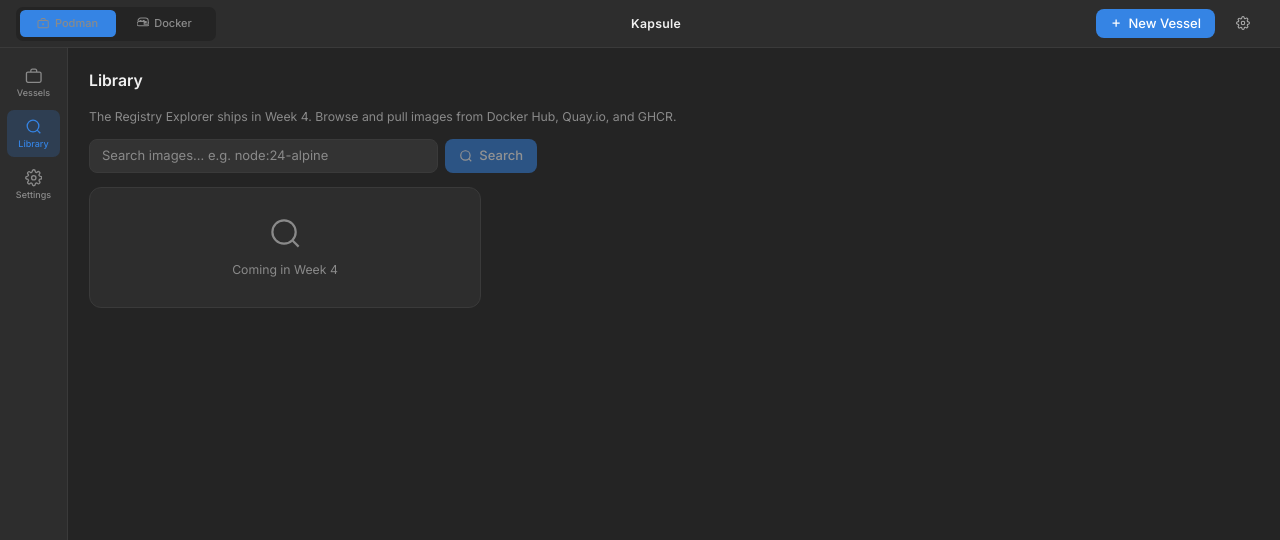
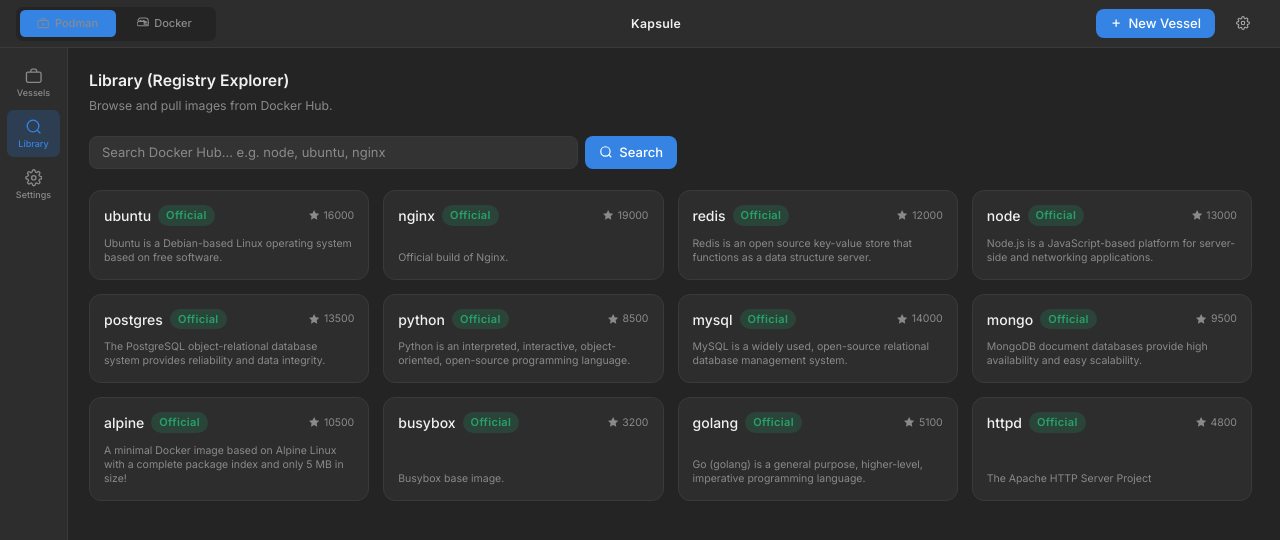
Before and after one commit to cshah25/kapsule, a SvelteKit app in the folder kapsule/: page /library in a window 1280 px wide. Shown: the top 540 px of the page. Built offline with nearby package versions, Linux system fonts and the light colour scheme.

Commit message:
feat: implement registry explorer library page

```diff
--- a/kapsule/src/routes/library/+page.svelte
+++ b/kapsule/src/routes/library/+page.svelte
@@ -1,39 +1,231 @@
 <script lang="ts">
-  /**
-   * library/+page.svelte — Registry Explorer (placeholder for Week 4)
-   */
+  import { invoke, Channel } from "@tauri-apps/api/core";
+  import { onMount } from "svelte";
+
+  interface SearchResult {
+    repo_name: string;
+    short_description: string;
+    star_count: number;
+    is_official: boolean;
+  }
+
+  interface PullProgress {
+    status: string;
+    progress: string;
+  }
+
+  let query = $state("");
+  let searching = $state(false);
+  let results = $state<SearchResult[]>([]);
+
+  let selectedImage = $state<string | null>(null);
+  let loadingTags = $state(false);
+  let tags = $state<string[]>([]);
+  let selectedTag = $state<string>("latest");
+
+  let pulling = $state(false);
+  let pullLog = $state<PullProgress[]>([]);
+
+  let debounceTimer: ReturnType<typeof setTimeout>;
+
+  onMount(() => {
+    loadPopular();
+  });
+
+  function loadPopular() {
+    results = [
+      { repo_name: "ubuntu", short_description: "Ubuntu is a Debian-based Linux operating system based on free software.", star_count: 16000, is_official: true },
+      { repo_name: "nginx", short_description: "Official build of Nginx.", star_count: 19000, is_official: true },
+      { repo_name: "redis", short_description: "Redis is an open source key-value store that functions as a data structure server.", star_count: 12000, is_official: true },
+      { repo_name: "node", short_description: "Node.js is a JavaScript-based platform for server-side and networking applications.", star_count: 13000, is_official: true },
+      { repo_name: "postgres", short_description: "The PostgreSQL object-relational database system provides reliability and data integrity.", star_count: 13500, is_official: true },
+      { repo_name: "python", short_description: "Python is an interpreted, interactive, object-oriented, open-source programming language.", star_count: 8500, is_official: true },
+      { repo_name: "mysql", short_description: "MySQL is a widely used, open-source relational database management system.", star_count: 14000, is_official: true },
+      { repo_name: "mongo", short_description: "MongoDB document databases provide high availability and easy scalability.", star_count: 9500, is_official: true },
+      { repo_name: "alpine", short_description: "A minimal Docker image based on Alpine Linux with a complete package index and only 5 MB in size!", star_count: 10500, is_official: true },
+      { repo_name: "busybox", short_description: "Busybox base image.", star_count: 3200, is_official: true },
+      { repo_name: "golang", short_description: "Go (golang) is a general purpose, higher-level, imperative programming language.", star_count: 5100, is_official: true },
+      { repo_name: "httpd", short_description: "The Apache HTTP Server Project", star_count: 4800, is_official: true }
+    ];
+    searching = false;
+  }
+
+  function onInput() {
+    clearTimeout(debounceTimer);
+    debounceTimer = setTimeout(() => {
+      if (query.trim() === "") {
+        loadPopular();
+      } else {
+        handleSearch();
+      }
+    }, 400); // 400ms debounce
+  }
+
+  async function handleSearch() {
+    if (!query.trim()) return;
+    searching = true;
+    selectedImage = null;
+    tags = [];
+    try {
+      results = await invoke<SearchResult[]>("search_images", { query: query.trim() });
+    } catch (err) {
+      console.error(err);
+    } finally {
+      searching = false;
+    }
+  }
+
+  async function selectImage(repo_name: string) {
+    selectedImage = repo_name;
+    loadingTags = true;
+    tags = [];
+    selectedTag = "latest";
+    try {
+      tags = await invoke<string[]>("get_image_tags", { image: repo_name });
+      if (!tags.includes("latest") && tags.length > 0) {
+        selectedTag = tags[0];
+      }
+    } catch (err) {
+      console.error(err);
+    } finally {
+      loadingTags = false;
+    }
+  }
+
+  async function handlePull() {
+    if (!selectedImage) return;
+    pulling = true;
+    pullLog = [];
+
+    const channel = new Channel<PullProgress>();
+    channel.onmessage = (msg) => {
+      if (msg.status === "Done") {
+        pulling = false;
+        return;
+      }
+      pullLog = [...pullLog, msg];
+      // Keep only last 10 logs so it doesn't flood UI
+      if (pullLog.length > 10) pullLog = pullLog.slice(pullLog.length - 10);
+    };
+
+    const imageToPull = `${selectedImage}:${selectedTag}`;
+    try {
+      await invoke("pull_image", { image: imageToPull, onMessage: channel });
+    } catch (err) {
+      console.error(err);
+      pulling = false;
+    }
+  }
 </script>
 
 <svelte:head>
   <title>Library — Kapsule</title>
 </svelte:head>
 
-<div class="flex flex-col gap-4 animate-fade-in">
-  <h1 class="text-lg font-semibold">Library</h1>
-  <p class="text-sm text-[var(--color-kap-muted)]">
-    The Registry Explorer ships in Week 4. Browse and pull images from Docker Hub, Quay.io, and GHCR.
-  </p>
+<div class="flex flex-col gap-6 animate-fade-in h-full">
+  <div>
+    <h1 class="text-lg font-semibold">Library (Registry Explorer)</h1>
+    <p class="text-sm text-[var(--color-kap-muted)] mt-1">
+      Browse and pull images from Docker Hub.
+    </p>
+  </div>
 
-  <!-- Stub search bar to show the design -->
-  <div class="flex gap-2 max-w-lg">
+  <form class="flex gap-2 max-w-2xl" onsubmit={(e) => { e.preventDefault(); handleSearch(); }}>
     <input
       id="library-search"
-      class="kap-input"
-      placeholder="Search images… e.g. node:24-alpine"
-      disabled
+      class="kap-input flex-1"
+      placeholder="Search Docker Hub… e.g. node, ubuntu, nginx"
+      bind:value={query}
+      oninput={onInput}
     />
-    <button class="btn btn-primary px-4 opacity-50 cursor-not-allowed" disabled>
-      <svg class="w-4 h-4" viewBox="0 0 24 24" fill="none" stroke="currentColor" stroke-width="2">
-        <circle cx="11" cy="11" r="8"/><line x1="21" y1="21" x2="16.65" y2="16.65"/>
-      </svg>
+    <button type="submit" class="btn btn-primary px-4" disabled={searching}>
+      {#if searching}
+        <div class="w-4 h-4 rounded-full border-2 border-white/20 border-t-white animate-spin"></div>
+      {:else}
+        <svg class="w-4 h-4" viewBox="0 0 24 24" fill="none" stroke="currentColor" stroke-width="2">
+          <circle cx="11" cy="11" r="8"/><line x1="21" y1="21" x2="16.65" y2="16.65"/>
+        </svg>
+      {/if}
       Search
     </button>
-  </div>
+  </form>
 
-  <div class="kap-card p-8 flex flex-col items-center gap-3 text-center max-w-md">
-    <svg class="w-10 h-10 text-[var(--color-kap-muted)]" viewBox="0 0 24 24" fill="none" stroke="currentColor" stroke-width="1.5">
-      <circle cx="11" cy="11" r="8"/><line x1="21" y1="21" x2="16.65" y2="16.65"/>
-    </svg>
-    <span class="text-sm text-[var(--color-kap-muted)]">Coming in Week 4</span>
+  <div class="flex flex-1 gap-6 min-h-0">
+    <!-- Results grid -->
+    <div class="flex-1 overflow-y-auto pr-2 kap-scrollbar grid gap-4 content-start" style="grid-template-columns: repeat(auto-fill, minmax(280px, 1fr));">
+      {#each results as res}
+        <!-- svelte-ignore a11y_click_events_have_key_events -->
+        <!-- svelte-ignore a11y_no_static_element_interactions -->
+        <div
+          class="kap-card p-4 flex flex-col gap-3 cursor-pointer transition-colors duration-200 hover:border-[var(--color-kap-accent)]
+                 {selectedImage === res.repo_name ? 'border-[var(--color-kap-accent)] bg-[var(--color-kap-accent)]/5' : ''}"
+          onclick={() => selectImage(res.repo_name)}
+        >
+          <div class="flex items-start justify-between gap-2">
+            <h3 class="font-medium text-[var(--color-kap-text)] flex flex-wrap items-center gap-2 break-all">
+              {res.repo_name}
+              {#if res.is_official}
+                <span class="badge badge-running text-[10px] py-0 shrink-0">Official</span>
+              {/if}
+            </h3>
+            <span class="text-xs text-[var(--color-kap-muted)] flex items-center gap-1 shrink-0 mt-1">
+              <svg class="w-3.5 h-3.5" viewBox="0 0 24 24" fill="currentColor"><polygon points="12 2 15.09 8.26 22 9.27 17 14.14 18.18 21.02 12 17.77 5.82 21.02 7 14.14 2 9.27 8.91 8.26 12 2"/></svg>
+              {res.star_count}
+            </span>
+          </div>
+          <p class="text-xs text-[var(--color-kap-muted)] line-clamp-3 mt-auto">{res.short_description}</p>
+        </div>
+      {/each}
+
+      {#if !searching && query && results.length === 0}
+        <div class="col-span-full p-8 text-center text-sm text-[var(--color-kap-muted)]">No results found.</div>
+      {/if}
+    </div>
+
+    <!-- Inspector pane -->
+    {#if selectedImage}
+      <div class="w-80 kap-card p-5 flex flex-col gap-6 animate-fade-in shrink-0 overflow-y-auto kap-scrollbar">
+        <div>
+          <h2 class="font-semibold text-lg break-words">{selectedImage}</h2>
+        </div>
+
+        <div class="flex flex-col gap-2">
+          <label class="text-xs font-semibold uppercase tracking-wider text-[var(--color-kap-muted)]">Select Tag</label>
+          {#if loadingTags}
+            <div class="text-sm text-[var(--color-kap-muted)] flex items-center gap-2">
+              <div class="w-3 h-3 rounded-full border-2 border-white/20 border-t-white animate-spin"></div>
+              Loading tags...
+            </div>
+          {:else}
+            <select class="kap-input text-sm" bind:value={selectedTag} disabled={pulling}>
+              {#each tags as tag}
+                <option value={tag}>{tag}</option>
+              {/each}
+            </select>
+          {/if}
+        </div>
+
+        <button
+          class="btn btn-primary w-full justify-center"
+          onclick={handlePull}
+          disabled={pulling || loadingTags || tags.length === 0}
+        >
+          {pulling ? 'Pulling...' : 'Pull Image'}
+        </button>
+
+        {#if pulling || pullLog.length > 0}
+          <div class="flex flex-col gap-2 mt-2">
+            <span class="text-xs font-semibold uppercase tracking-wider text-[var(--color-kap-muted)]">Pull Progress</span>
+            <div class="bg-[var(--color-kap-window)] rounded-md p-3 font-mono text-[10px] text-[var(--color-kap-muted)] flex flex-col gap-1 overflow-hidden h-32">
+              {#each pullLog as log}
+                <div class="whitespace-nowrap overflow-hidden text-ellipsis">
+                  <span class="text-white/80">{log.status}</span> {log.progress}
+                </div>
+              {/each}
+            </div>
+          </div>
+        {/if}
+      </div>
+    {/if}
   </div>
 </div>
```
